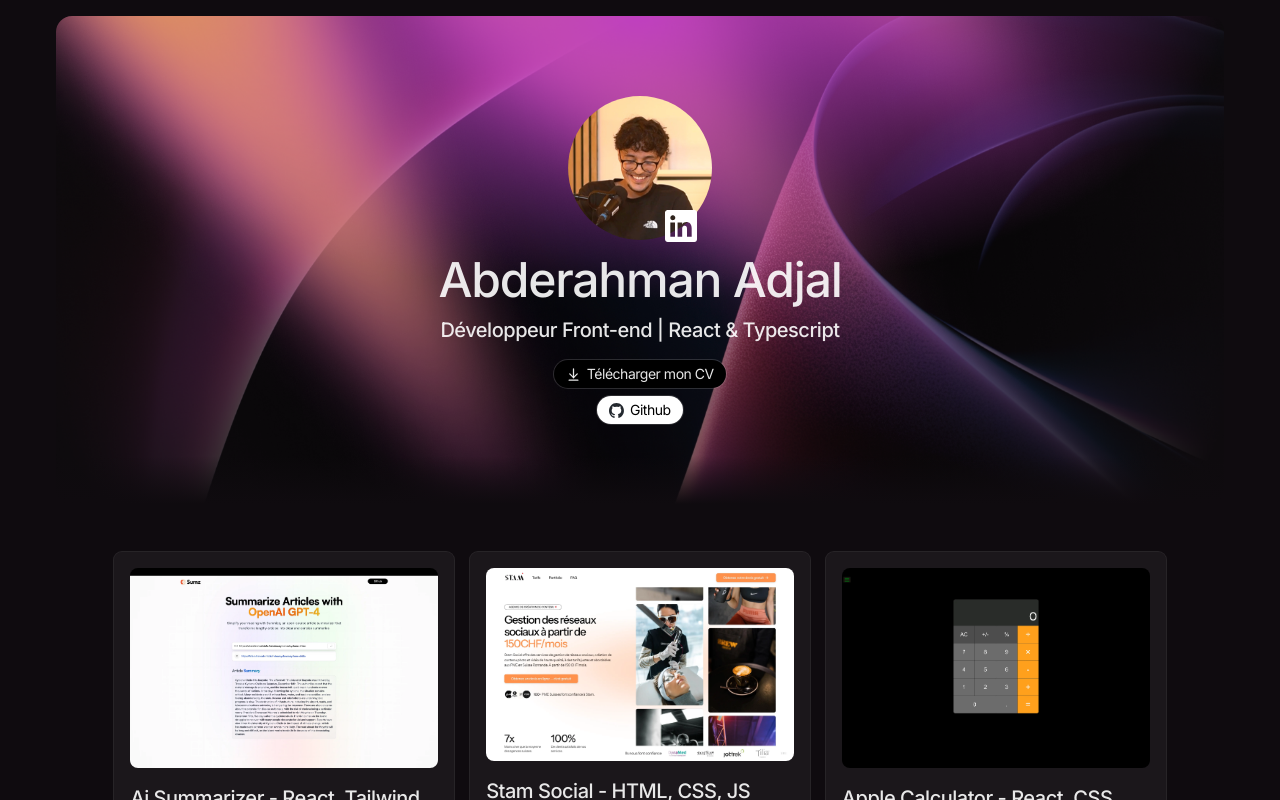
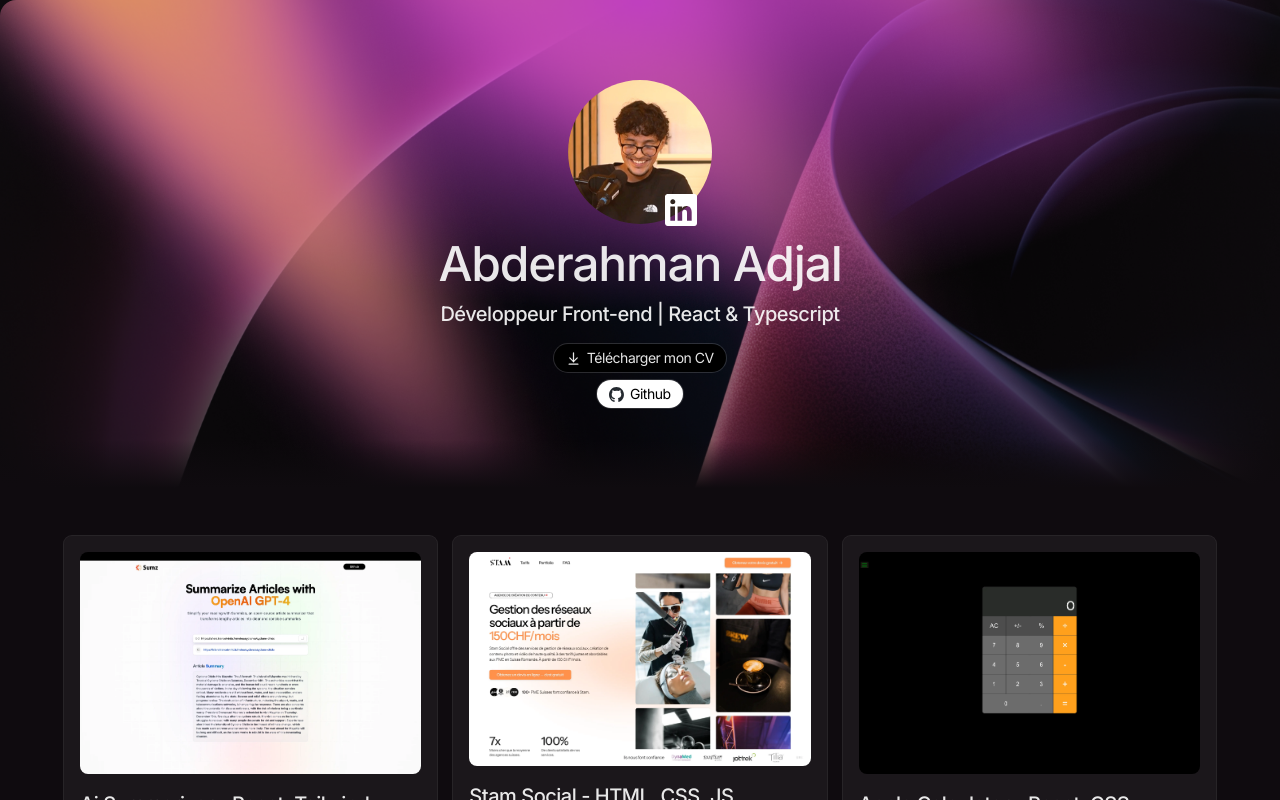
Before and after one commit to abdadjal/Portfolio, a React (Vite) app: page / in a window 1280 px wide. Shown: the top 800 px of the page. Built offline with nearby package versions, Linux system fonts and the light colour scheme.

Commit message:
changing things

```diff
--- a/src/AnimatedContainer.tsx
+++ /dev/null
@@ -1,33 +0,0 @@
-import { useEffect, useRef } from "react";
-import gsap from 'gsap';
-
-interface AnimationProps {
-  children: React.ReactNode;
-}
-
-function AnimatedContainer({ children }: AnimationProps) {
-  const containerRef = useRef<HTMLDivElement>(null);
-
-  useEffect(() => {
-    if (containerRef.current) {
-      gsap.fromTo(containerRef.current,
-        {
-          opacity: 0,
-        },
-        {
-          opacity: 1,
-          duration: 1.5,
-          ease: "power2.out"
-        }
-      );
-    }
-  }, []);
-
-  return (
-    <div ref={containerRef} className="flex flex-col items-center p-4 max-w-[1200px] mx-auto">
-      {children}
-    </div>
-  );
-}
-
-export default AnimatedContainer;
--- a/src/App.tsx
+++ b/src/App.tsx
@@ -1,14 +1,13 @@
 import Cards from './Cards/Cards.tsx';
 import Header from './Header.tsx';
-import AnimatedContainer from './AnimatedContainer.tsx';
 
 function App() {
 
   return (
-    <AnimatedContainer>
+    <>
       <Header />
       <Cards />
-    </AnimatedContainer>
+    </>
   )
 }
 
```
Also changed, not shown: 1 other file (tests, documents, lock files or other folders).
